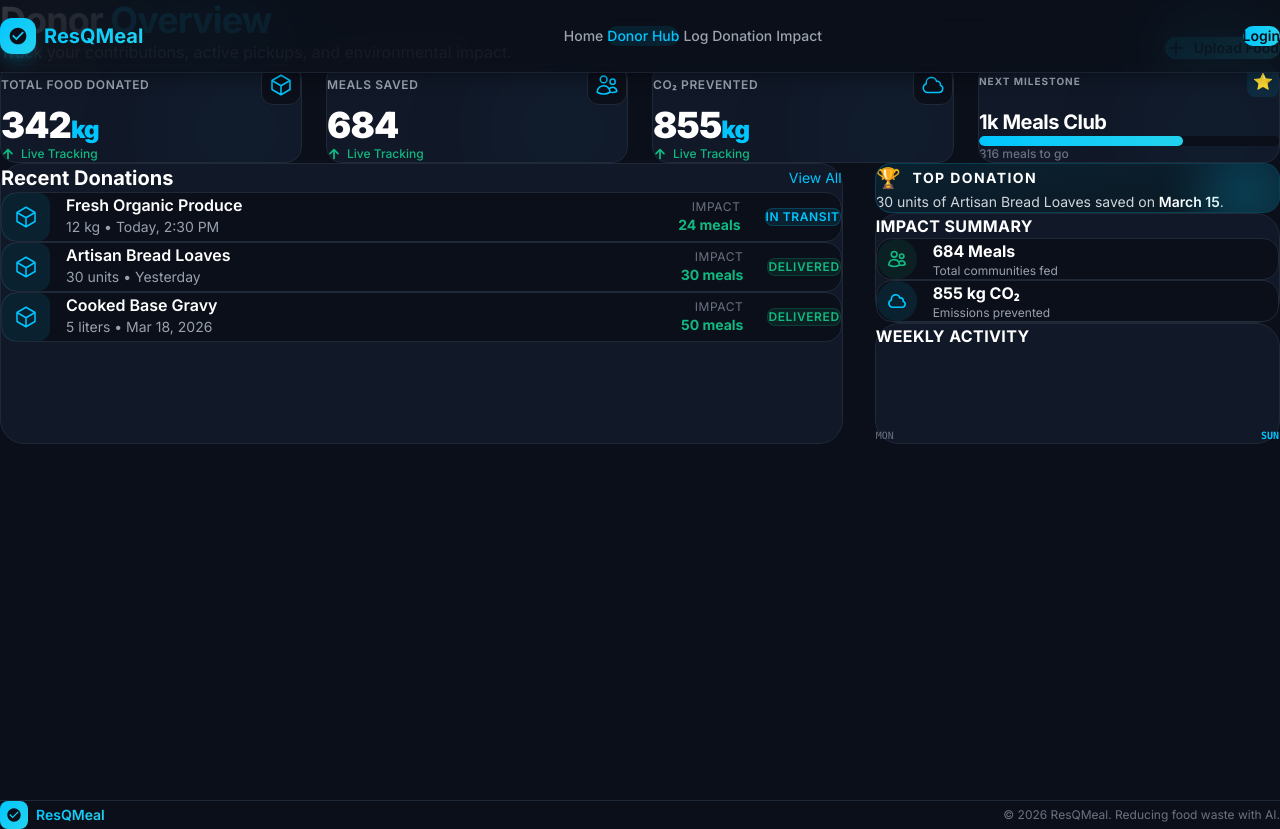
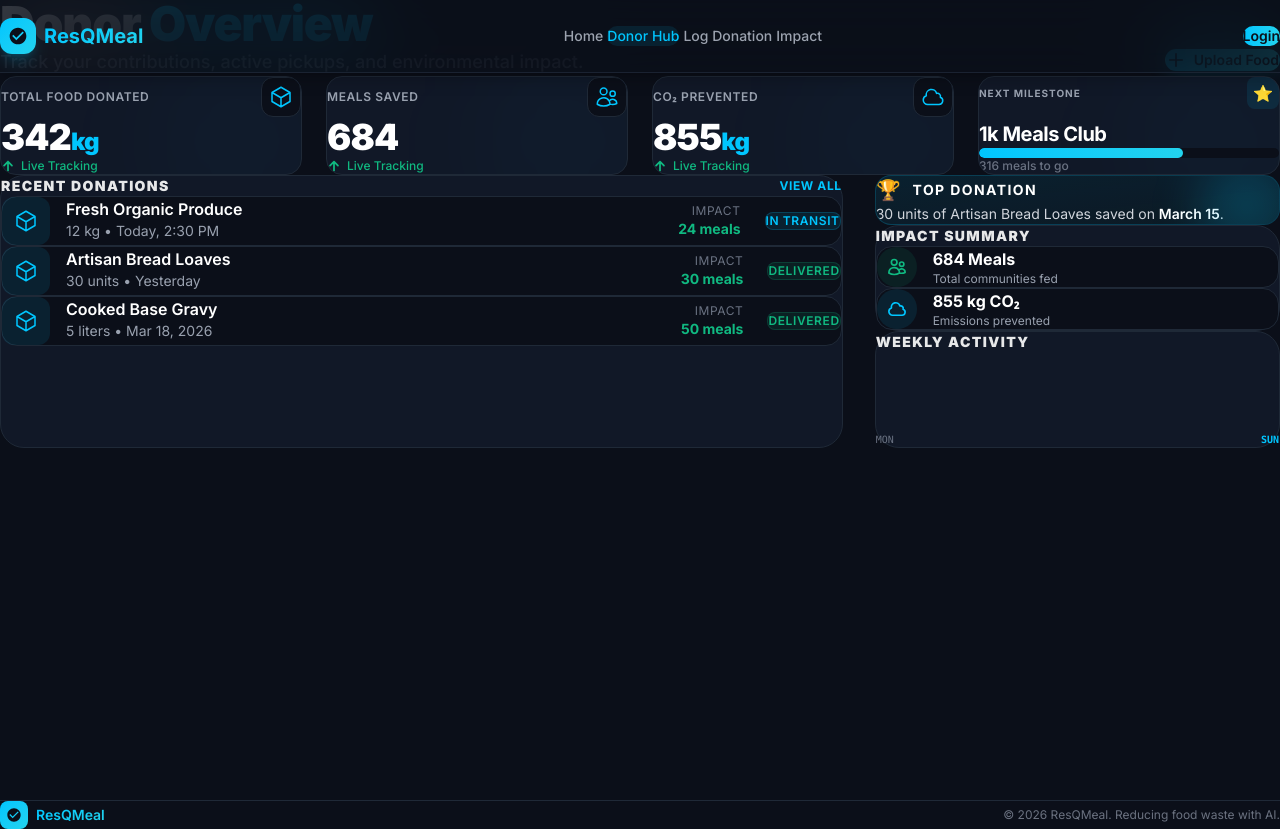
Before and after one commit to swapnilhingane18/resqmealai, a React (Vite) app: page /donor/dashboard in a window 1280 px wide. Built offline with nearby package versions, Linux system fonts and the light colour scheme.

Commit message:
style: improve typography hierarchy and spacing for better readability

```diff
--- a/src/donor/pages/DonorDashboard.jsx
+++ b/src/donor/pages/DonorDashboard.jsx
@@ -21,10 +21,10 @@
           className="flex flex-col sm:flex-row sm:items-end justify-between gap-4 mb-10"
         >
           <div>
-            <h1 className="text-3xl sm:text-4xl font-bold text-white tracking-tight">
+            <h1 className="text-4xl sm:text-5xl font-black text-white tracking-tight">
               Donor <span className="text-primary">Overview</span>
             </h1>
-            <p className="mt-2 text-gray-400">Track your contributions, active pickups, and environmental impact.</p>
+            <p className="mt-3 text-lg text-gray-500 font-medium">Track your contributions, active pickups, and environmental impact.</p>
           </div>
           <Link to="/donor/upload">
             <Button variant="primary" className="shrink-0 gap-2">
@@ -97,8 +97,8 @@
               className="bg-[#111827] border border-[#1f2937] rounded-3xl p-6 sm:p-8 h-full"
             >
               <div className="flex items-center justify-between mb-8">
-                <h2 className="text-xl font-bold text-white">Recent Donations</h2>
-                <button className="text-sm text-primary hover:text-white transition-colors">View All</button>
+                <h2 className="text-sm font-black text-white/90 uppercase tracking-widest">Recent Donations</h2>
+                <button className="text-xs font-bold text-primary hover:text-white transition-colors uppercase tracking-wider">View All</button>
               </div>
 
               <div className="space-y-4">
@@ -168,7 +168,7 @@
               transition={{ duration: 0.5, delay: 0.1, ease: 'easeOut' }}
               className="bg-[#111827] border border-[#1f2937] rounded-3xl p-6"
             >
-              <h2 className="text-base font-bold text-white mb-5 uppercase tracking-wide">Impact Summary</h2>
+              <h2 className="text-sm font-black text-white/90 uppercase tracking-widest mb-6">Impact Summary</h2>
               <div className="space-y-4">
                 <div className="p-4 rounded-2xl bg-[#0B0F19] border border-[#1f2937] flex items-center gap-4">
                   <div className="w-10 h-10 rounded-full bg-success/10 flex items-center justify-center text-success shrink-0">
@@ -204,7 +204,7 @@
               transition={{ duration: 0.5, delay: 0.2, ease: 'easeOut' }}
               className="bg-[#111827] border border-[#1f2937] rounded-3xl p-6"
             >
-              <h2 className="text-base font-bold text-white mb-4 uppercase tracking-wide">Weekly Activity</h2>
+              <h2 className="text-sm font-black text-white/90 uppercase tracking-widest mb-6">Weekly Activity</h2>
               <div className="flex items-end justify-between h-20 gap-2 px-1">
                 {[4, 7, 3, 8, 5, 10, 6].map((h, i) => (
                   <div key={i} className="w-full bg-[#0B0F19] rounded-t-md relative group">
--- a/src/donor/pages/Impact.jsx
+++ b/src/donor/pages/Impact.jsx
@@ -22,11 +22,11 @@
           <div className="absolute top-0 right-0 w-[500px] h-[500px] bg-primary/10 rounded-full blur-[100px] pointer-events-none" />
 
           <div className="relative z-10 space-y-4 max-w-xl">
-            <h2 className="text-sm font-bold text-primary uppercase tracking-widest">Lifetime Impact</h2>
-            <h1 className="text-4xl sm:text-6xl font-black text-white tracking-tight leading-tight">
+            <h2 className="text-sm font-black text-primary uppercase tracking-widest">Lifetime Impact</h2>
+            <h1 className="text-5xl sm:text-7xl font-black text-white tracking-tighter leading-[1.1]">
               You have fed <span className="text-transparent bg-clip-text bg-gradient-to-r from-[#00C6FF] to-[#22D3EE]">684 people</span>
             </h1>
-            <p className="text-lg text-gray-400">
+            <p className="text-lg text-gray-500 font-medium pt-2">
               Your consistent contributions are making a tangible difference in reducing local food insecurity and carbon emissions.
             </p>
           </div>
--- a/src/donor/pages/UploadFood.jsx
+++ b/src/donor/pages/UploadFood.jsx
@@ -13,10 +13,10 @@
           transition={{ duration: 0.5, ease: 'easeOut' }}
           className="mb-10"
         >
-          <h1 className="text-3xl sm:text-4xl font-bold text-white tracking-tight">
+          <h1 className="text-4xl sm:text-5xl font-black text-white tracking-tight">
             Log New <span className="text-primary">Donation</span>
           </h1>
-          <p className="mt-2 text-gray-400 max-w-2xl">
+          <p className="mt-3 text-lg text-gray-500 font-medium max-w-2xl">
             Enter the details of your surplus food. Our AI engine will instantly scan freshness and auto-route to the best matching NGO.
           </p>
         </motion.div>
```
